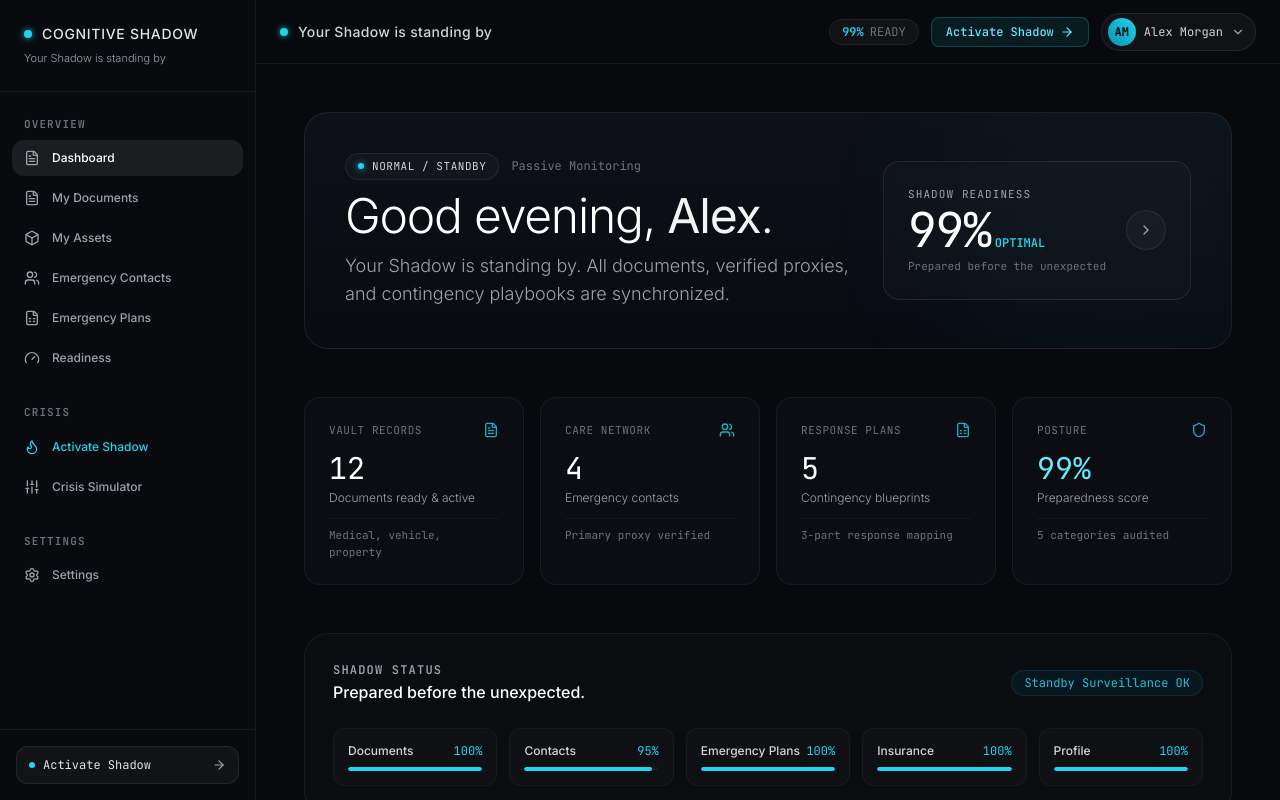
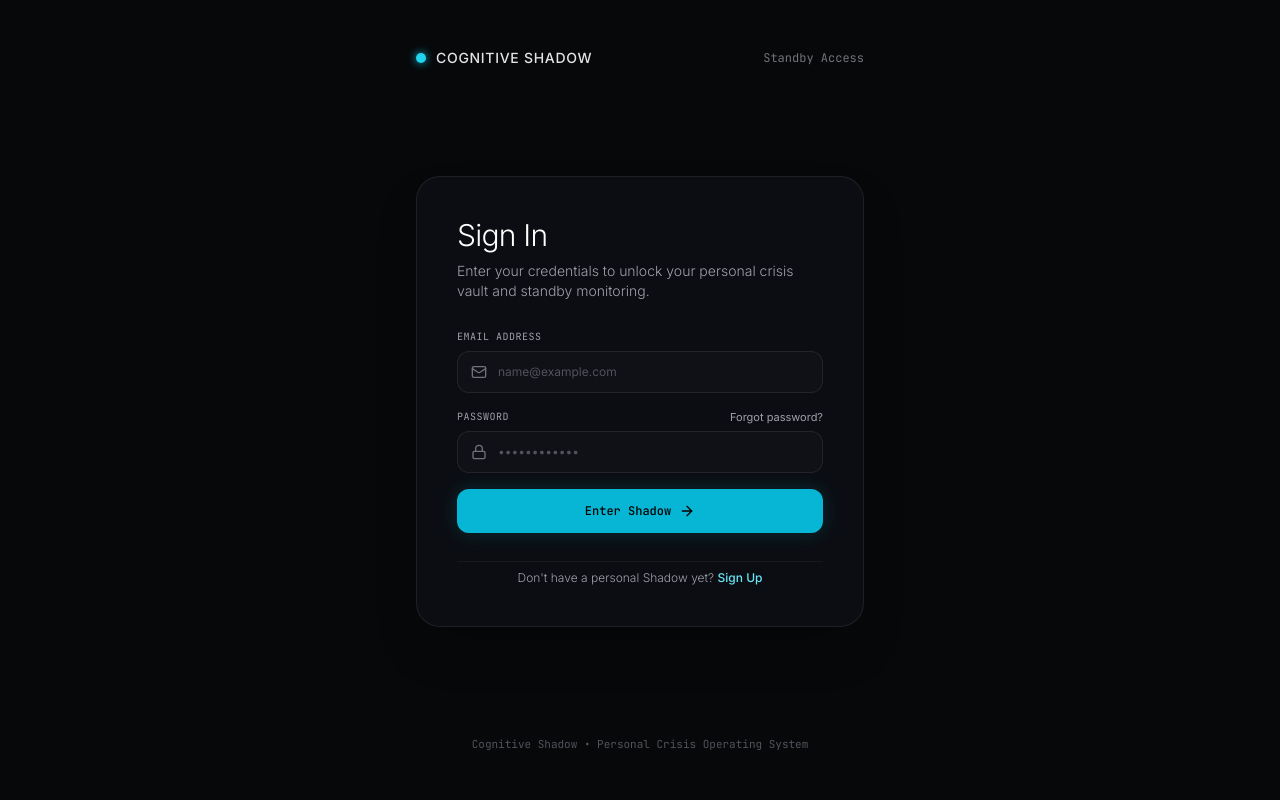
Before and after one commit to Vinay-Satwik/cognitive-shadow, a React (Vite) app: page /login in a window 1280 px wide. Before the commit this address led to /dashboard. Built offline with nearby package versions, Linux system fonts and the light colour scheme.

Commit message:
Fix authentication routing flow and enforce strict route protection

```diff
--- a/src/components/auth/RouteGuards.tsx
+++ b/src/components/auth/RouteGuards.tsx
@@ -3,7 +3,7 @@ import { Navigate, useLocation } from 'react-router-dom';
 import { useAuth } from '../../context/AuthContext';
 
 export const ProtectedRoute: React.FC<{ children: React.ReactNode }> = ({ children }) => {
-  const { isAuthenticated, isLoading } = useAuth();
+  const { user, isAuthenticated, isLoading } = useAuth();
   const location = useLocation();
 
   if (isLoading) {
@@ -21,17 +21,30 @@ export const ProtectedRoute: React.FC<{ children: React.ReactNode }> = ({ childr
     return <Navigate to="/login" state={{ from: location }} replace />;
   }
 
+  // If authenticated user has not completed onboarding, force them to /onboarding
+  if (!user?.hasCompletedOnboarding && location.pathname !== '/onboarding') {
+    return <Navigate to="/onboarding" replace />;
+  }
+
+  // If authenticated user has already completed onboarding, block re-entry to /onboarding
+  if (user?.hasCompletedOnboarding && location.pathname === '/onboarding') {
+    return <Navigate to="/dashboard" replace />;
+  }
+
   return <>{children}</>;
 };
 
 export const PublicOnlyRoute: React.FC<{ children: React.ReactNode }> = ({ children }) => {
-  const { isAuthenticated, isLoading } = useAuth();
+  const { user, isAuthenticated, isLoading } = useAuth();
 
   if (isLoading) {
     return null;
   }
 
   if (isAuthenticated) {
+    if (!user?.hasCompletedOnboarding) {
+      return <Navigate to="/onboarding" replace />;
+    }
     return <Navigate to="/dashboard" replace />;
   }
 
--- a/src/context/AppContext.tsx
+++ b/src/context/AppContext.tsx
@@ -13,7 +13,7 @@ import {
   TimelineEvent,
   UserProfile
 } from '../types';
-import { storageService, AppStoreData } from '../services/storageService';
+import { storageService, getDefaultStoreData, AppStoreData } from '../services/storageService';
 import { readinessEngine } from '../services/readinessEngine';
 import { contextEngine } from '../services/contextEngine';
 import { createCrisisSession } from '../lib/crisisEngine';
@@ -95,8 +95,10 @@ export const AppProvider: React.FC<{ children: React.ReactNode }> = ({ children
 
   // Hydrate initial store from storageService based on active authenticated user
   const initialStore = useMemo(() => {
-    const activeUserId = user?.id || 'usr-alex-morgan';
-    return storageService.load(activeUserId, user || undefined);
+    if (!user) {
+      return getDefaultStoreData('unauthenticated', { name: 'Guest', email: '' });
+    }
+    return storageService.load(user.id, user);
   }, []);
 
   const [userProfile, setUserProfile] = useState<UserProfile>(initialStore.userProfile);
@@ -114,7 +116,19 @@ export const AppProvider: React.FC<{ children: React.ReactNode }> = ({ children
 
   // Synchronize store when authenticated user changes
   useEffect(() => {
-    if (!user) return;
+    if (!user) {
+      const guestStore = getDefaultStoreData('unauthenticated', { name: 'Guest', email: '' });
+      setUserProfile(guestStore.userProfile);
+      setDocuments(guestStore.documents);
+      setAssets(guestStore.assets);
+      setContacts(guestStore.contacts);
+      setPlans(guestStore.plans);
+      setCrisisSession(guestStore.crisisSession);
+      setTemporaryAccessRecords(guestStore.temporaryAccessRecords);
+      setMode(guestStore.mode);
+      setSelectedPlanId(guestStore.selectedPlanId);
+      return;
+    }
     const store = storageService.load(user.id, user);
     setUserProfile(store.userProfile);
     setDocuments(store.documents);
@@ -134,6 +148,7 @@ export const AppProvider: React.FC<{ children: React.ReactNode }> = ({ children
 
   // Persist current state whenever any data or active session changes
   useEffect(() => {
+    if (!user) return; // Never overwrite or persist storage when signed out
     const dataToSave: AppStoreData = {
       version: 2,
       userProfile,
@@ -146,8 +161,7 @@ export const AppProvider: React.FC<{ children: React.ReactNode }> = ({ children
       mode,
       selectedPlanId
     };
-    const activeUserId = user?.id || userProfile.userId || 'usr-alex-morgan';
-    storageService.save(dataToSave, activeUserId);
+    storageService.save(dataToSave, user.id);
   }, [
     user?.id,
     userProfile,
@@ -613,8 +627,8 @@ export const AppProvider: React.FC<{ children: React.ReactNode }> = ({ children
 
   // --- Reset to Demo Data ---
   const resetToDemoData = () => {
-    const activeUserId = user?.id || userProfile.userId || 'usr-alex-morgan';
-    const fresh = storageService.reset(activeUserId, userProfile);
+    if (!user) return;
+    const fresh = storageService.reset(user.id, userProfile);
     setUserProfile(fresh.userProfile);
     setDocuments(fresh.documents);
     setAssets(fresh.assets);
--- a/src/lib/auth.ts
+++ b/src/lib/auth.ts
@@ -64,24 +64,29 @@ function saveRegisteredUsers(users: User[]): void {
 
 export const authService = {
   /**
-   * Get current session from local storage or null if unauthenticated
+   * Get current session from local storage or null if unauthenticated.
+   * Signed out by default for a new browser / session.
    */
   getSession(): AuthSession {
     try {
       const stored = localStorage.getItem(STORAGE_KEY);
       if (stored) {
-        return JSON.parse(stored);
+        const parsed = JSON.parse(stored);
+        if (parsed && parsed.user) {
+          return {
+            user: parsed.user,
+            token: parsed.token || 'mock-jwt-token'
+          };
+        }
       }
     } catch (e) {
       console.warn('Failed to parse auth session from localStorage', e);
     }
-    // Default active demo session for prototype inspection
-    const defaultSession: AuthSession = {
-      user: DEMO_USER,
-      token: 'mock-jwt-token-' + Date.now()
+    // Signed out by default
+    return {
+      user: null,
+      token: null
     };
-    localStorage.setItem(STORAGE_KEY, JSON.stringify(defaultSession));
-    return defaultSession;
   },
 
   /**
@@ -184,11 +189,7 @@ export const authService = {
    */
   async logout(): Promise<void> {
     await new Promise((resolve) => setTimeout(resolve, 150));
-    const emptySession: AuthSession = {
-      user: null,
-      token: null
-    };
-    localStorage.setItem(STORAGE_KEY, JSON.stringify(emptySession));
+    localStorage.removeItem(STORAGE_KEY);
   },
 
   /**
--- a/src/pages/Landing.tsx
+++ b/src/pages/Landing.tsx
@@ -19,12 +19,18 @@ export const Landing: React.FC = () => {
         </div>
 
         <div className="flex items-center gap-3">
+          <button
+            onClick={() => navigate(isAuthenticated ? '/dashboard' : '/login')}
+            className="px-4 py-2 rounded-xl hover:bg-white/[0.04] text-xs font-mono text-zinc-400 hover:text-zinc-200 transition-colors cursor-pointer"
+          >
+            Dashboard
+          </button>
           {isAuthenticated ? (
             <button
               onClick={() => navigate('/dashboard')}
               className="px-4 py-2 rounded-xl bg-cyan-500/10 hover:bg-cyan-500/20 text-xs font-mono text-cyan-300 border border-cyan-500/30 transition-colors flex items-center gap-2 group cursor-pointer"
             >
-              <span>Dashboard</span>
+              <span>Enter Shadow</span>
               <ArrowRight className="w-3.5 h-3.5 text-cyan-400 group-hover:translate-x-0.5 transition-transform" />
             </button>
           ) : (
@@ -70,12 +76,12 @@ export const Landing: React.FC = () => {
               onClick={() => navigate(isAuthenticated ? '/dashboard' : '/login')}
               className="w-full sm:w-auto px-8 py-3.5 rounded-xl bg-cyan-500/10 hover:bg-cyan-500/20 text-cyan-300 text-sm font-medium border border-cyan-500/30 transition-all flex items-center justify-center gap-2.5 shadow-[0_0_20px_rgba(6,182,212,0.15)] group cursor-pointer"
             >
-              <span>{isAuthenticated ? 'Enter Shadow Dashboard' : 'Enter Shadow'}</span>
+              <span>Enter Shadow Dashboard</span>
               <ArrowRight className="w-4 h-4 group-hover:translate-x-0.5 transition-transform" />
             </button>
 
             <button
-              onClick={() => navigate('/simulator')}
+              onClick={() => navigate(isAuthenticated ? '/simulator' : '/login')}
               className="w-full sm:w-auto px-6 py-3.5 rounded-xl bg-white/[0.03] hover:bg-white/[0.06] text-zinc-300 text-sm font-light border border-white/[0.06] transition-colors cursor-pointer"
             >
               View Simulator
--- a/src/pages/auth/Login.tsx
+++ b/src/pages/auth/Login.tsx
@@ -8,8 +8,8 @@ export const Login: React.FC = () => {
   const location = useLocation();
   const { login } = useAuth();
 
-  const [email, setEmail] = useState('alex.morgan@example.com');
-  const [password, setPassword] = useState('password123');
+  const [email, setEmail] = useState('');
+  const [password, setPassword] = useState('');
   const [error, setError] = useState<string | null>(null);
   const [loading, setLoading] = useState(false);
 
@@ -21,8 +21,12 @@ export const Login: React.FC = () => {
     setLoading(true);
 
     try {
-      await login(email, password);
-      navigate(from, { replace: true });
+      const user = await login(email, password);
+      if (!user.hasCompletedOnboarding) {
+        navigate('/onboarding', { replace: true });
+      } else {
+        navigate(from, { replace: true });
+      }
     } catch (err: any) {
       setError(err?.message || 'Invalid email or password.');
     } finally {
@@ -76,7 +80,7 @@ export const Login: React.FC = () => {
                   required
                   value={email}
                   onChange={(e) => setEmail(e.target.value)}
-                  placeholder="alex.morgan@example.com"
+                  placeholder="name@example.com"
                   className="w-full bg-white/[0.02] border border-white/[0.08] rounded-xl pl-10 pr-4 py-3 text-zinc-200 placeholder-zinc-600 focus:outline-none focus:border-cyan-500/50 transition-colors font-sans text-xs"
                 />
               </div>
```
